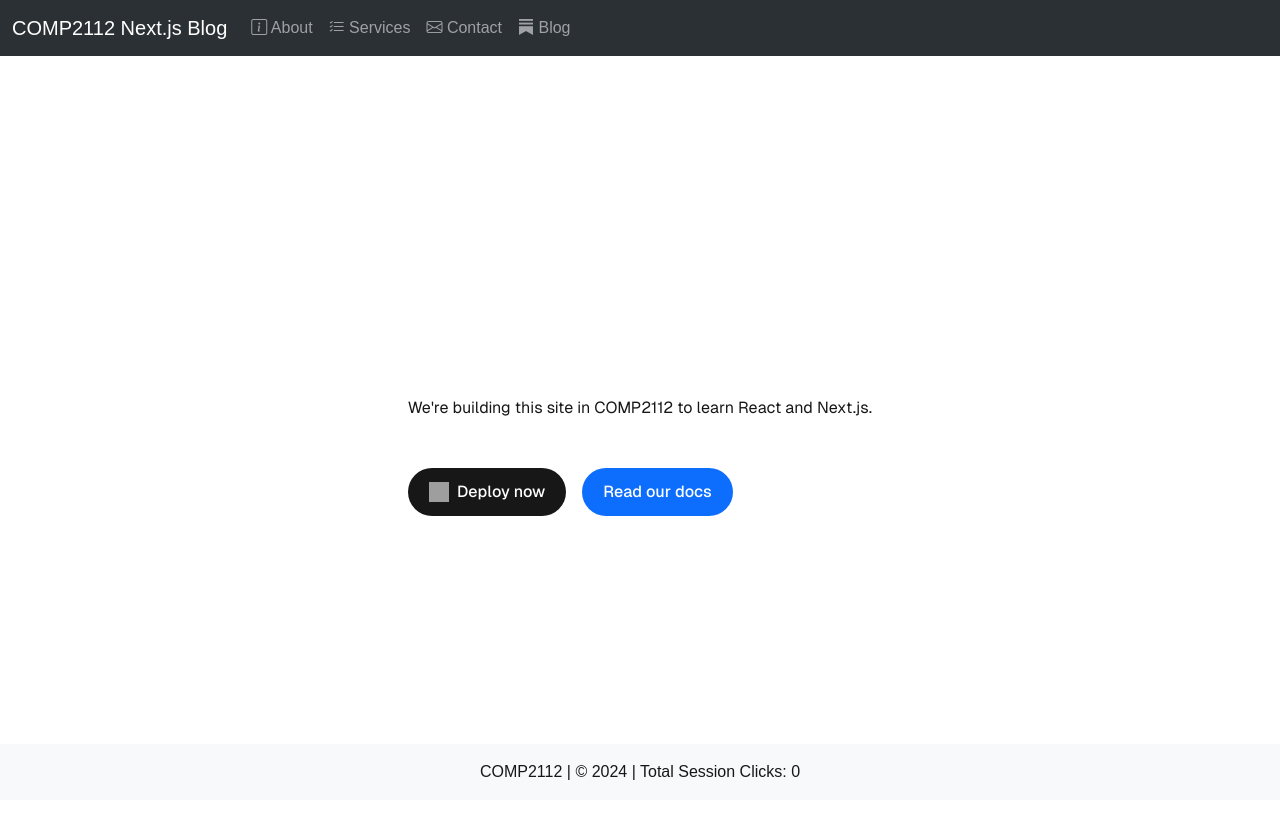
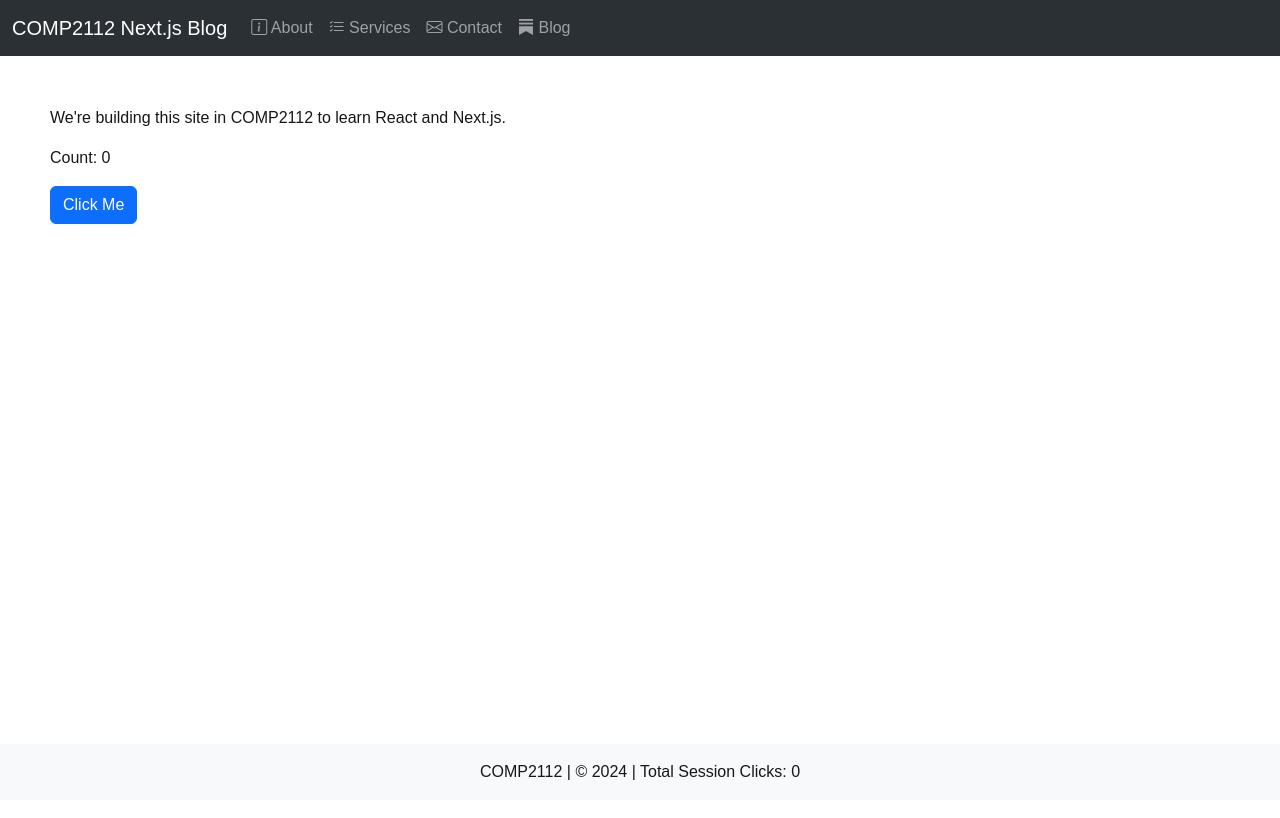
Before and after one commit to ifotn/comp2112-next-blog-f24, a Next.js app: page / in a window 1280 px wide. Shown: the top 818 px of the page. Built offline with nearby package versions, Linux system fonts and the light colour scheme; grey boxes are pictures that could not be loaded.

Commit message:
l6/4 - state hook for counter var

```diff
--- a/app/page.js
+++ b/app/page.js
@@ -1,84 +1,25 @@
-import Image from "next/image";
-import styles from "./page.module.css";
+"use client";
+
+import { useState } from "react";
 
 export default function Home() {
+  // use the State hook to keep track of the current value of our counter var
+  // our counter var has a default value of 0
+  const [counter, setCounter] = useState(0);
+
+  const updateCounter = () => {
+    setCounter(counter + 1);
+  }
+
   return (
-    <div className={styles.page}>
-      <main className={styles.main}>
+      <main>
         <p>
           We&apos;re building this site in COMP2112 to learn React and Next.js.
         </p>
-
-        <div className={styles.ctas}>
-          <a
-            className={styles.primary}
-            href="https://vercel.com/new?utm_source=create-next-app&utm_medium=appdir-template&utm_campaign=create-next-app"
-            target="_blank"
-            rel="noopener noreferrer"
-          >
-            <Image
-              className={styles.logo}
-              src="https://nextjs.org/icons/vercel.svg"
-              alt="Vercel logomark"
-              width={20}
-              height={20}
-            />
-            Deploy now
-          </a>
-          <a
-            href="https://nextjs.org/docs?utm_source=create-next-app&utm_medium=appdir-template&utm_campaign=create-next-app"
-            target="_blank"
-            rel="noopener noreferrer"
-            className="btn btn-primary"
-          >
-            Read our docs
-          </a>
-        </div>
+        <section>
+          <p>Count: {counter}</p>
+          <button className="btn btn-primary" onClick={updateCounter}>Click Me</button>
+        </section>
       </main>
-      <footer className={styles.footer}>
-        <a
-          href="https://nextjs.org/learn?utm_source=create-next-app&utm_medium=appdir-template&utm_campaign=create-next-app"
-          target="_blank"
-          rel="noopener noreferrer"
-        >
-          <Image
-            aria-hidden
-            src="https://nextjs.org/icons/file.svg"
-            alt="File icon"
-            width={16}
-            height={16}
-          />
-          Learn
-        </a>
-        <a
-          href="https://vercel.com/templates?framework=next.js&utm_source=create-next-app&utm_medium=appdir-template&utm_campaign=create-next-app"
-          target="_blank"
-          rel="noopener noreferrer"
-        >
-          <Image
-            aria-hidden
-            src="https://nextjs.org/icons/window.svg"
-            alt="Window icon"
-            width={16}
-            height={16}
-          />
-          Examples
-        </a>
-        <a
-          href="https://nextjs.org?utm_source=create-next-app&utm_medium=appdir-template&utm_campaign=create-next-app"
-          target="_blank"
-          rel="noopener noreferrer"
-        >
-          <Image
-            aria-hidden
-            src="https://nextjs.org/icons/globe.svg"
-            alt="Globe icon"
-            width={16}
-            height={16}
-          />
-          Go to nextjs.org →
-        </a>
-      </footer>
-    </div>
   );
 }
```
Also changed, not shown: app/contact/page.js (added, +7 -0 lines).
